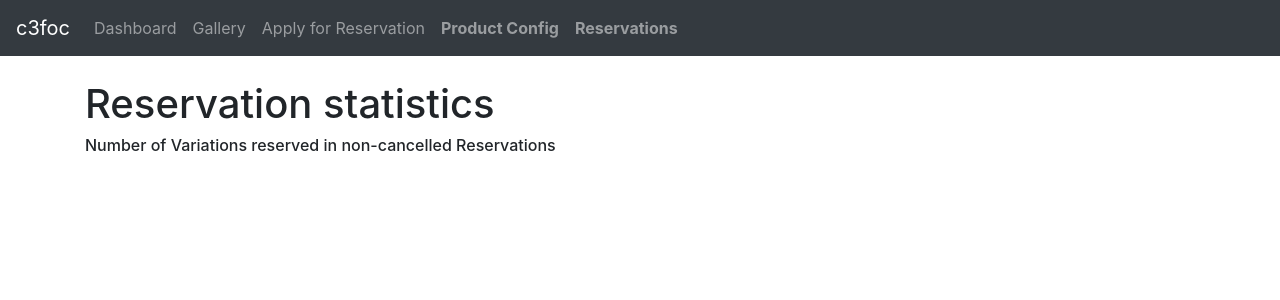
After one commit to c3foc/hagrid, a Django app: page /reservations/stats/ in a window 1280 px wide. The commit adds this page. Shown: the top 300 px of the page. Run offline with Django 3.2, Linux system fonts and the light colour scheme; the visitor is signed in with stand-in values (Sample User, id 1); data comes from the database, SQL or seed files in the repository; data that the repository does not hold is empty; some libraries are stand-ins or nearby versions.

Commit message:
add reservation statistics view

```diff
--- a/hagrid/reservations/models.py
+++ b/hagrid/reservations/models.py
@@ -69,7 +69,7 @@ class ReservationPart(models.Model):
 
 
 class ReservationPosition(models.Model):
-    variation = models.ForeignKey(Variation, on_delete=models.CASCADE)
+    variation = models.ForeignKey(Variation, related_name='reservation_positions', on_delete=models.CASCADE)
     part = models.ForeignKey(ReservationPart, related_name='positions', on_delete=models.CASCADE)
     amount = models.PositiveSmallIntegerField(default=0)
 
--- a/hagrid/reservations/templates/reservationadministration.html
+++ b/hagrid/reservations/templates/reservationadministration.html
@@ -5,6 +5,9 @@
 {% block content %}
 
 <h2>Reservations</h2>
+<p>
+  <a href="{% url "reservationstatistics" %}" role="button" class="btn btn-secondary">Stats</a>
+</p>
 
 <table class="table table-sm">
   <thead>
--- /dev/null
+++ b/hagrid/reservations/templates/reservationstatistics.html
@@ -0,0 +1,13 @@
+{% extends "base.html" %}
+
+{% block content %}
+
+<h1>Reservation statistics</h1>
+
+<h6>Number of Variations reserved in non-cancelled Reservations</h6>
+
+{% for table in reservation_tables %}
+{% include "variation_table.html" with table=table %}
+{% endfor %}
+
+{% endblock %}
--- a/hagrid/reservations/urls.py
+++ b/hagrid/reservations/urls.py
@@ -6,6 +6,7 @@ from .views import administration, teams
 
 urlpatterns = [
     path('apply/', teams.ReservationApplicationView.as_view(), name='reservationapplication'),
+    path('stats/', administration.ReservationStatisticsView.as_view(), name='reservationstatistics'),
     path('administration/', administration.ReservationAdministrationView.as_view(), name='reservationadministration'),
     path('administration/pdf/<int:reservation_id>/', administration.ReservationPDFDownloadView.as_view(), name='reservationpdf'),
     path('administration/csv/<int:reservation_id>/', administration.ReservationCSVDownloadView.as_view(), name='reservationcsv'),
--- a/hagrid/reservations/views/administration.py
+++ b/hagrid/reservations/views/administration.py
@@ -16,11 +16,34 @@ from django.views.generic.edit import FormView
 from django.utils.text import slugify
 
 from hagrid.products.views import SizeTable
+from hagrid.products.models import Variation, SizeGroup
 
 from ..models import Reservation, ReservationPart, ReservationPosition
 from hagrid.reservations import emails
 from ..export_pdf import generate_packing_pdf
 from ..export_csv import generate_reservation_csv
+
+from django.db.models import Q, Sum
+
+
+
+class ReservationStatisticsView(LoginRequiredMixin, TemplateView):
+    template_name = "reservationstatistics.html"
+
+    def get_context_data(self, **kwargs):
+        context = super().get_context_data(**kwargs)
+
+        # variations_counted = Variation.objects.annotate(num_reserved=Sum('reservation_positions__all__amount', filter=Q(reservation_positions__part__reservation__state!=Reservation.STATE_CANCELLED)))
+        amount_reserved_by_variation_id = {l['variation']: l['amount_reserved'] for l in \
+            ReservationPosition.objects.exclude(part__reservation__state=Reservation.STATE_CANCELLED) \
+                .values('variation') \
+                .annotate(amount_reserved=Sum('amount'))
+        }
+
+        def render_variation_count_in_reservations(variation):
+            return '<div class="text-center">{}</span></div>'.format(amount_reserved_by_variation_id.get(variation.id, 0))
+        context['reservation_tables'] = [SizeTable(sg, render_variation=render_variation_count_in_reservations) for sg in SizeGroup.objects.all()]
+        return context
 
 
 class StateChangeForm(forms.Form):
```
Also changed, not shown: hagrid/reservations/migrations/0008_auto_20200108_2253.py (added).
